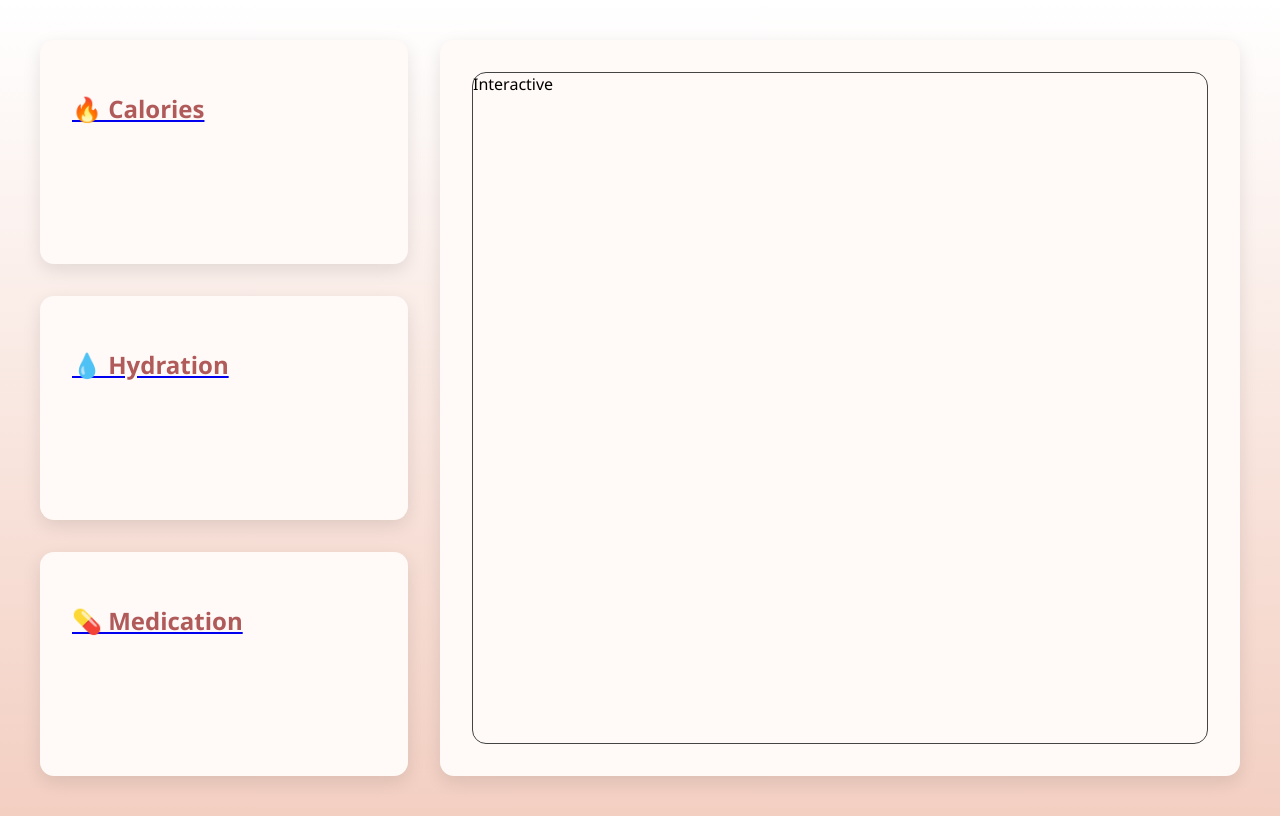
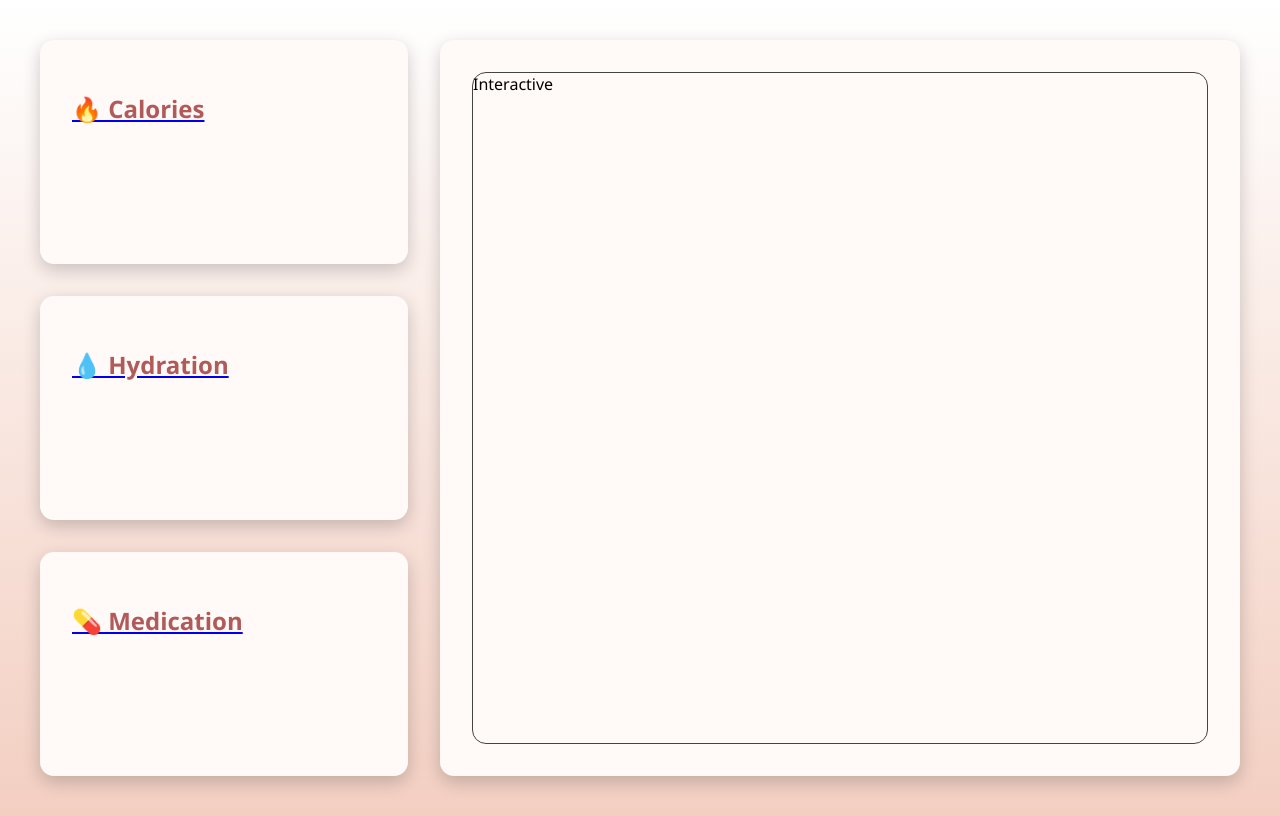
Before and after one commit to Mr-Cosine/health-garden, a Django app: page /dashboard/ in a window 1280 px wide. Run offline with Django 5.2, Linux system fonts and the light colour scheme; some web fonts are replaced.

Commit message:
minor optimization

```diff
--- a/health_garden/tracker/templates/tracker/dashboard.html
+++ b/health_garden/tracker/templates/tracker/dashboard.html
@@ -47,18 +47,18 @@
             padding: 2rem;
             min-height: 0;
             overflow: hidden;
-            box-shadow: 0 6px 18px rgba(0,0,0,0.1);
+            box-shadow: 0 6px 18px rgba(0,0,0,0.2);
         }
         .home-card {
             flex: 1;
             background: #fffaf7;
             border-radius: 14px;
             padding: 2rem;
-            box-shadow: 0 6px 18px rgba(0,0,0,0.1);
+            box-shadow: 0 6px 18px rgba(0,0,0,0.2);
         }
         .home-card:hover {
             transform: translateY(-2px);
-            box-shadow: 0 12px 24px rgba(0,0,0,0.12);
+            box-shadow: 0 12px 24px rgba(0,0,0,0.24);
         }
         .home-card h2 {
             color: #b05a5a;    /* your accent colour */
```
